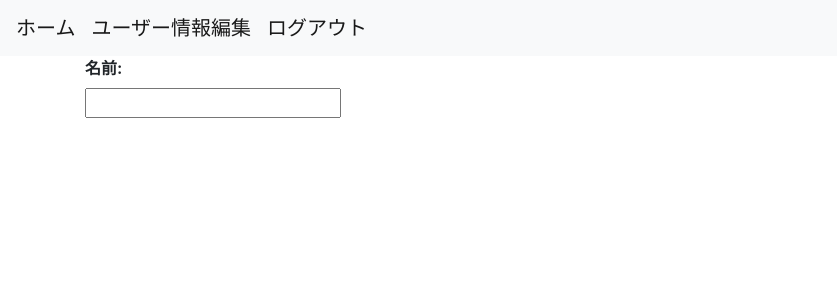
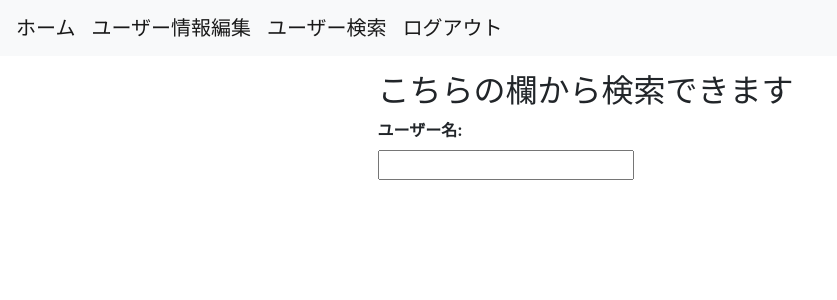
Before and after one commit to minatosan/flask-tuto1, a Flask app: page /user/search/ in a window 1280 px wide. Shown: the top 300 px of the page, without its empty margins (0-837 px from the left). Run offline with Flask 2, Linux system fonts and the light colour scheme; a user stored in the database is signed in; some libraries are stand-ins or nearby versions.

Commit message:
csrf_token実装

```diff
--- a/flaskblog/forms.py
+++ b/flaskblog/forms.py
@@ -1,4 +1,4 @@
-from wtforms.form import Form
+from flask_wtf import FlaskForm
 from wtforms.fields import (
     StringField, FileField, PasswordField, SubmitField,TextAreaField,HiddenField
 )
@@ -9,14 +9,14 @@ from flaskblog.models import User
 from flask_login import current_user
 from flask import flash
 
-class LoginForm(Form):
+class LoginForm(FlaskForm):
     email = StringField(
         'メール: ', validators=[DataRequired(), Email()]
         )
     password = PasswordField('パスワード: ',validators=[DataRequired()]   )
     submit = SubmitField('ログイン')
 
-class RegisterForm(Form):
+class RegisterForm(FlaskForm):
     email = StringField(
         'メール: ', validators=[DataRequired(), Email('メールアドレスが誤っています')]
     )
@@ -37,16 +37,16 @@ class RegisterForm(Form):
       if User.select_email(field.data):
         raise ValidationError('そのメールアドレスは既に登録されています')
 
-class UserEditForm(Form):
+class UserEditForm(FlaskForm):
   name = StringField('名前: ', validators=[DataRequired(message="必須項目です")])
   avatar= FileField('アバター:')
   submit = SubmitField('更新')
 
-class UserSearchForm(Form):
-  name=StringField("名前:")
+class UserSearchForm(FlaskForm):
+  name=StringField("ユーザー名:")
   submit=SubmitField('検索')
 
-class ArticleNewForm(Form):
+class ArticleNewForm(FlaskForm):
   title=StringField("題名:" )
   text=TextAreaField("本文:",validators=[DataRequired()])
   picture=FileField("写真")
@@ -55,5 +55,5 @@ class ArticleNewForm(Form):
 
 
 
-class ArticleDeleteForm(Form):
+class ArticleDeleteForm(FlaskForm):
   submit=SubmitField('削除')
--- a/flaskblog/requirements.txt
+++ b/flaskblog/requirements.txt
@@ -10,3 +10,4 @@ Flask-bcrypt
 pykakasi
 ipython
 psycopg2
+flask-wtf
--- a/flaskblog/static/user_search.js
+++ b/flaskblog/static/user_search.js
@@ -15,7 +15,6 @@ $(document).ready(function(){
   $(".search_field").on("keyup",function(){
     //フォームの値を取得
     var keys = $(".search_field").val();
-    console.log(keys);
    $.ajax({
      type: 'POST',
      url: '/user/result/',
--- a/flaskblog/templates/base.html
+++ b/flaskblog/templates/base.html
@@ -10,12 +10,15 @@
 <body>
 
   <nav class="navbar navbar-expand-lg navbar-light bg-light">
+    {% if current_user.is_authenticated %}
     <a class="navbar-brand" href="{{url_for('user.home')}}">
-        ホーム
+      ホーム
     </a>
-    {% if current_user.is_authenticated %}
     <a class="navbar-brand" href="{{url_for('user.user_edit',user_id=current_user.id)}}">
       ユーザー情報編集
+    </a>
+    <a class="navbar-brand" href="{{url_for('user.user_search')}}">
+      ユーザー検索
     </a>
     <a class="navbar-brand" href="{{url_for('user.logout')}}">
         ログアウト
--- a/flaskblog/templates/user/search.html
+++ b/flaskblog/templates/user/search.html
@@ -2,9 +2,12 @@
 {% extends 'base.html'%}
 
 {% block content %}
+<div class="col-6 offset-lg-3 mt-3">
+<h2>こちらの欄から検索できます</h2>
 <form class="user_field" method="POST">
   {{ render_field(form.name,class="search_field") }}
 </form>
-<div class="search_result"></div>
+<div class="search_result mt-5"></div>
+</div>
 <script src="{{url_for('static',filename='user_search.js')}}"></script>
 {% endblock %}
--- a/flaskblog/views.py
+++ b/flaskblog/views.py
@@ -8,11 +8,7 @@ from flaskblog.models import (
 )
 from flaskblog.forms import LoginForm,RegisterForm,ArticleNewForm,UserEditForm,ArticleDeleteForm,UserSearchForm
 
-from flaskblog import db,app
-
-from PIL import Image
-
-from IPython import embed
+from flaskblog import db
 
 from werkzeug.utils import secure_filename
 
@@ -24,6 +20,7 @@ UPLOAD_FOLDER = './flaskblog/static/uploads'
 # アップロードされる拡張子の制限
 ALLOWED_EXTENSIONS = set(['png', 'jpg', 'gif','jpeg'])
 
+#画像ファイルが日本語の場合はローマ字に変換する
 class Kakashi:
 
     kakashi = pykakasi.kakasi()
@@ -42,7 +39,7 @@ article_view=Blueprint('article',__name__,url_prefix='/article')
 #静的画像ファイルのURLを追加
 uploads=Blueprint('uploads',__name__,static_url_path='/static/uploads',static_folder='./static/uploads')
 
-#flask_loginのtest
+#flask_loginのtest用関数
 def test_view():
   print(session)
   #sessionの値は_user_idから取得している
@@ -142,10 +139,8 @@ def user_search():
 def result():
   users= request.json["keyword"]
   datas = User.query.filter(User.name.like(f"%{users}%")).all()
-  data=[]
   #datatime型がJSONでは対応していないので名前だけ抽出
-  for user in datas:
-    data.append(user.name)
+  data=[user.name for user in datas]
   return jsonify(data)
 
 ##テスト用に作成
```
